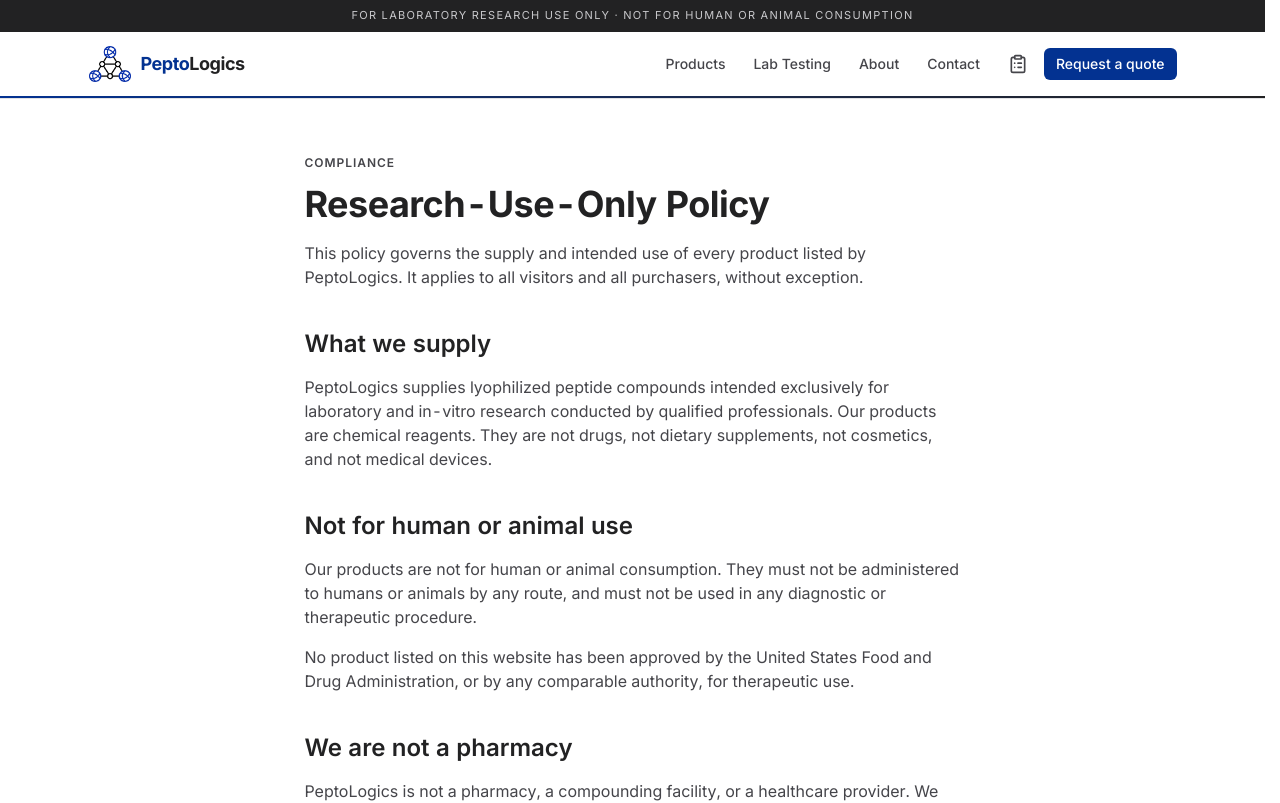
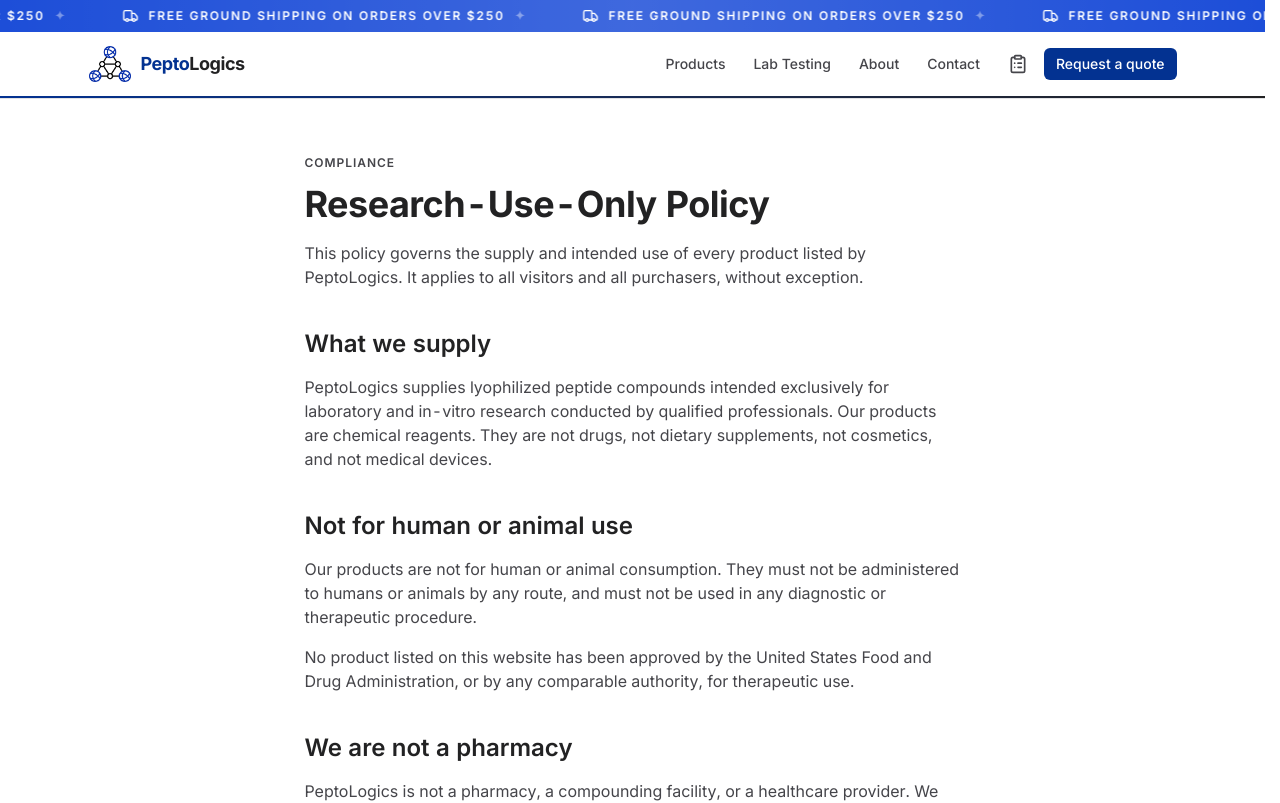
Before and after one commit to Rumiq-Technologies-Ltd/peptologics, a Next.js app: page /research-use-only in a window 1280 px wide. Shown: the top 803 px of the page. Built offline with nearby package versions, Linux system fonts and the light colour scheme; no server answers.

Commit message:
feat/ moving banner added on top of header

```diff
--- a/src/app/globals.css
+++ b/src/app/globals.css
@@ -286,6 +286,63 @@
     background-size: 28px 28px;
   }
 
+  /*
+   * The promotional strip's marquee.
+   *
+   * Two identical copies of the message sit side by side inside the track, and the
+   * track slides exactly one copy's width before repeating. That is what makes the
+   * loop seamless — at -50% the second copy occupies precisely the pixels the first
+   * one started in, so the restart is invisible. A single copy would visibly snap
+   * back.
+   *
+   * `translate3d` rather than `translateX`, and `will-change`, so the browser
+   * promotes the track to its own compositor layer: the animation then runs off the
+   * main thread and cannot be janked by hydration or the hero's WebGL work.
+   */
+  .marquee-track {
+    display: flex;
+    width: max-content;
+    /*
+     * `flex: none` is load-bearing, not tidiness. The track sits inside a flex row,
+     * so it inherits `flex-shrink: 1` and gets clamped to the strip's width — the
+     * box measured 1425px while each half was 1539px. The animation slides by 50%
+     * *of the box*, so a clamped box slides the wrong distance and the loop drifts
+     * instead of repeating seamlessly.
+     */
+    flex: none;
+    animation: marquee-slide 30s linear infinite;
+    will-change: transform;
+  }
+
+  @keyframes marquee-slide {
+    from {
+      transform: translate3d(0, 0, 0);
+    }
+    to {
+      transform: translate3d(-50%, 0, 0);
+    }
+  }
+
+  /*
+   * Reduced motion stops the slide outright rather than merely shortening it.
+   *
+   * The global rule below collapses every animation to 0.01ms, which would leave
+   * this track parked at its final keyframe — readable, because the second copy is
+   * then in view, but arbitrary. Centring the first copy instead gives a deliberate
+   * static banner, which is what someone who asked for no motion should get.
+   */
+  @media (prefers-reduced-motion: reduce) {
+    .marquee-track {
+      animation: none;
+      width: 100%;
+      justify-content: center;
+    }
+
+    .marquee-track > [aria-hidden="true"] {
+      display: none;
+    }
+  }
+
   /* The 2px rule that echoes the logo's blue-to-charcoal ring gradient. */
   .brand-rule {
     background-image: linear-gradient(
--- a/src/components/layout/ComplianceStrip.tsx
+++ b/src/components/layout/ComplianceStrip.tsx
@@ -1,21 +1,96 @@
-import { COMPLIANCE_NOTICE } from "@/constants/site";
+import { TruckIcon } from "lucide-react";
+
+import { SHIPPING_PROMOTION } from "@/constants/site";
 
 /**
- * The compliance line, at the very top of every page.
+ * The promotional strip, at the very top of every page.
  *
- * Promoting the poster's small print to the first 32 pixels of the site does two
- * things: it satisfies the research-use-only disclosure requirement on every page
- * at once rather than relying on each page to remember, and it sets the register
- * before the visitor reads anything else.
+ * This space used to carry the research-use-only compliance line. It now carries the
+ * shipping offer, at the client's request. The disclosure did not disappear with it:
+ * the footer still repeats `COMPLIANCE_NOTICE_LONG` on every page, the disclaimer gate
+ * states it before a first-time visitor sees anything, and it remains in the page
+ * metadata and on both generated Open Graph images.
  *
- * A Server Component with no interactivity, so it costs nothing at runtime.
+ * A marquee rather than static text, because a fixed line in a 32px strip is the most
+ * ignored real estate on a page — visitors have learned that band is boilerplate.
+ * Motion is what buys attention here, and this is the one place on the site where
+ * that trade is worth making.
+ *
+ * Still a Server Component with no JavaScript: the loop is a CSS animation on a
+ * duplicated track. See `.marquee-track` in globals.css for why there are two copies
+ * and what happens under `prefers-reduced-motion`.
+ */
+
+/**
+ * How many copies of the message go in one half of the track.
+ *
+ * The animation slides by 50% of the track, so the two halves must be identical and
+ * each half must be at least as wide as the viewport — otherwise a gap crosses the
+ * screen on a wide monitor. Four repeats covers an ultrawide at this text length.
+ */
+const REPEATS_PER_HALF = 4;
+
+function PromotionRun() {
+  return (
+    <>
+      {Array.from({ length: REPEATS_PER_HALF }, (_, index) => (
+        <span key={index} className="flex shrink-0 items-center gap-2.5 px-7">
+          <TruckIcon className="size-4 shrink-0 text-white" aria-hidden="true" />
+          {SHIPPING_PROMOTION}
+          {/* Separator between runs, so the repeats read as a ticker rather than as
+              the same sentence accidentally printed twice. */}
+          <span className="text-white/40" aria-hidden="true">
+            ✦
+          </span>
+        </span>
+      ))}
+    </>
+  );
+}
+
+/*
+ * `brand-600` rather than the charcoal this band used to be. Charcoal made the strip
+ * read as chrome — the same colour as the compliance boilerplate that lived here
+ * before, which is exactly the band visitors have learned to skip. Solid brand blue
+ * reads as a message. White on it measures 6.4:1, comfortably past AA.
  */
 export function ComplianceStrip() {
   return (
-    <div className="bg-ink-950 text-ink-300">
-      <p className="h-strip text-tagline flex items-center justify-center px-4 text-center uppercase">
-        {COMPLIANCE_NOTICE}
-      </p>
+    <div className="bg-brand-600 relative overflow-hidden text-white">
+      {/*
+        A soft light sweep across the band. Purely decorative, and behind the text
+        rather than over it, so it can never reduce contrast on the message.
+      */}
+      <div
+        aria-hidden="true"
+        className="absolute inset-0 bg-gradient-to-r from-white/0 via-white/15 to-white/0"
+      />
+
+      {/*
+        The message announced once. The visible track is duplicated for the loop, so
+        without this a screen reader would read the offer eight times; `aria-hidden`
+        on the whole strip plus one accessible copy here keeps it to one.
+      */}
+      <p className="sr-only">{SHIPPING_PROMOTION}</p>
+
+      <div className="h-strip relative flex items-center" aria-hidden="true">
+        {/*
+          Explicit size and weight rather than the `text-tagline` token. That token is
+          11px at regular weight and is shared with the footer's compliance line, where
+          quiet is correct; here the type has to carry an offer across a bright band,
+          so it goes up to 12px semibold. Changing the token would have shouted in the
+          footer too.
+        */}
+        <div className="marquee-track text-[0.75rem] font-semibold tracking-[0.14em] uppercase">
+          <div className="flex shrink-0 items-center">
+            <PromotionRun />
+          </div>
+          {/* The second half. Identical by construction — see globals.css. */}
+          <div className="flex shrink-0 items-center" aria-hidden="true">
+            <PromotionRun />
+          </div>
+        </div>
+      </div>
     </div>
   );
 }
--- a/src/constants/site.ts
+++ b/src/constants/site.ts
@@ -11,11 +11,27 @@ export const SITE_DESCRIPTION =
   "PeptoLogics supplies lyophilized research peptides with a Certificate of Analysis for every lot. Compare list pricing and cost per milligram, then request a quotation. For laboratory research use only." as const;
 
 /**
- * The compliance line shown in the strip at the top of every page and repeated
- * in the footer. Kept in one constant so it can never drift between surfaces.
+ * The compliance line. Kept in one constant so it can never drift between surfaces.
+ *
+ * No longer in the top strip — that space now carries the shipping promotion below.
+ * It still appears in the page metadata and on both generated Open Graph images, and
+ * the footer carries `COMPLIANCE_NOTICE_LONG` on every page, so the research-use-only
+ * disclosure remains site-wide.
  */
 export const COMPLIANCE_NOTICE =
   "For laboratory research use only · Not for human or animal consumption" as const;
+
+/**
+ * The promotional line in the strip above the header.
+ *
+ * Separate from the compliance notice on purpose: this one is marketing copy that
+ * will change whenever the offer does, and the compliance notice must not be edited
+ * by accident while doing it.
+ *
+ * TODO(client): the $250 threshold and "ground shipping" must match what Shipping &
+ * payment actually promises. A banner on every page is a representation to the buyer.
+ */
+export const SHIPPING_PROMOTION = "Free Ground Shipping on Orders Over $250" as const;
 
 export const COMPLIANCE_NOTICE_LONG =
   "All products are supplied for laboratory research use only. Not for human or animal consumption. Not evaluated by the FDA for therapeutic use." as const;
```
